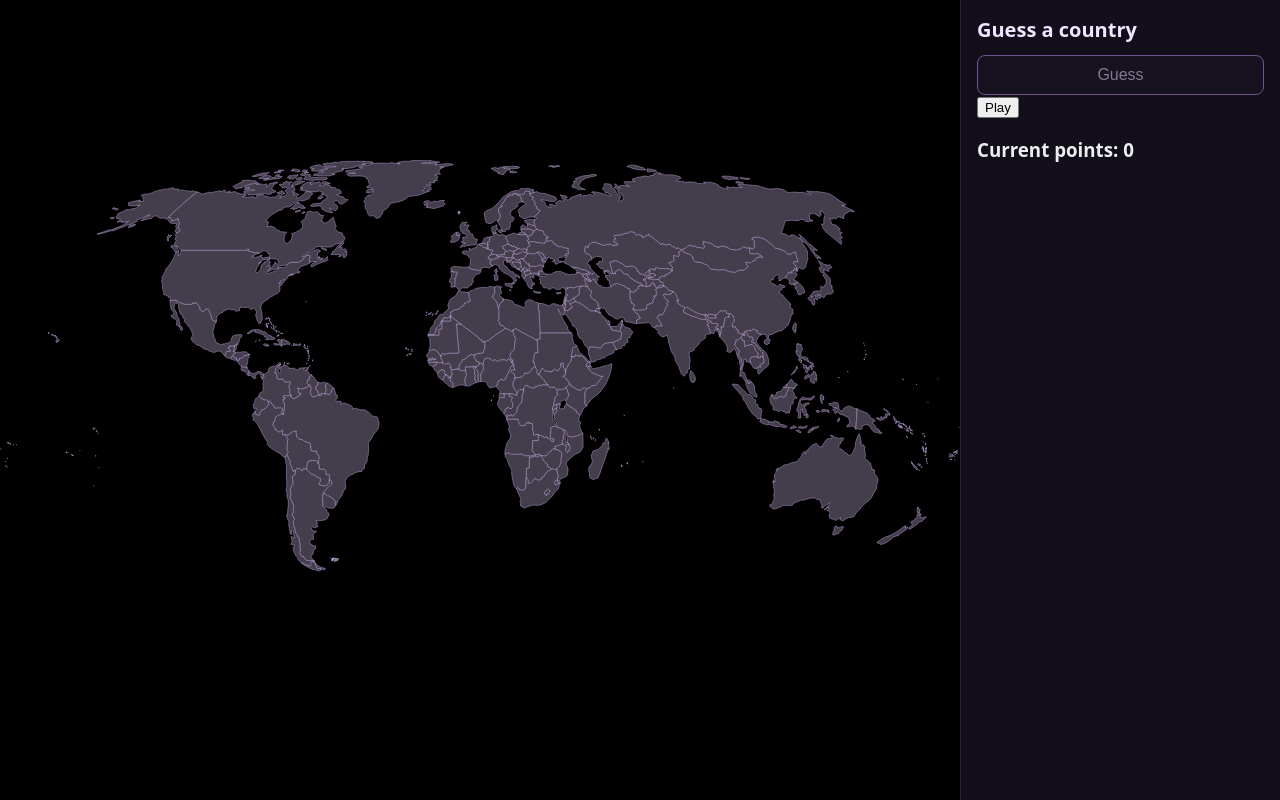
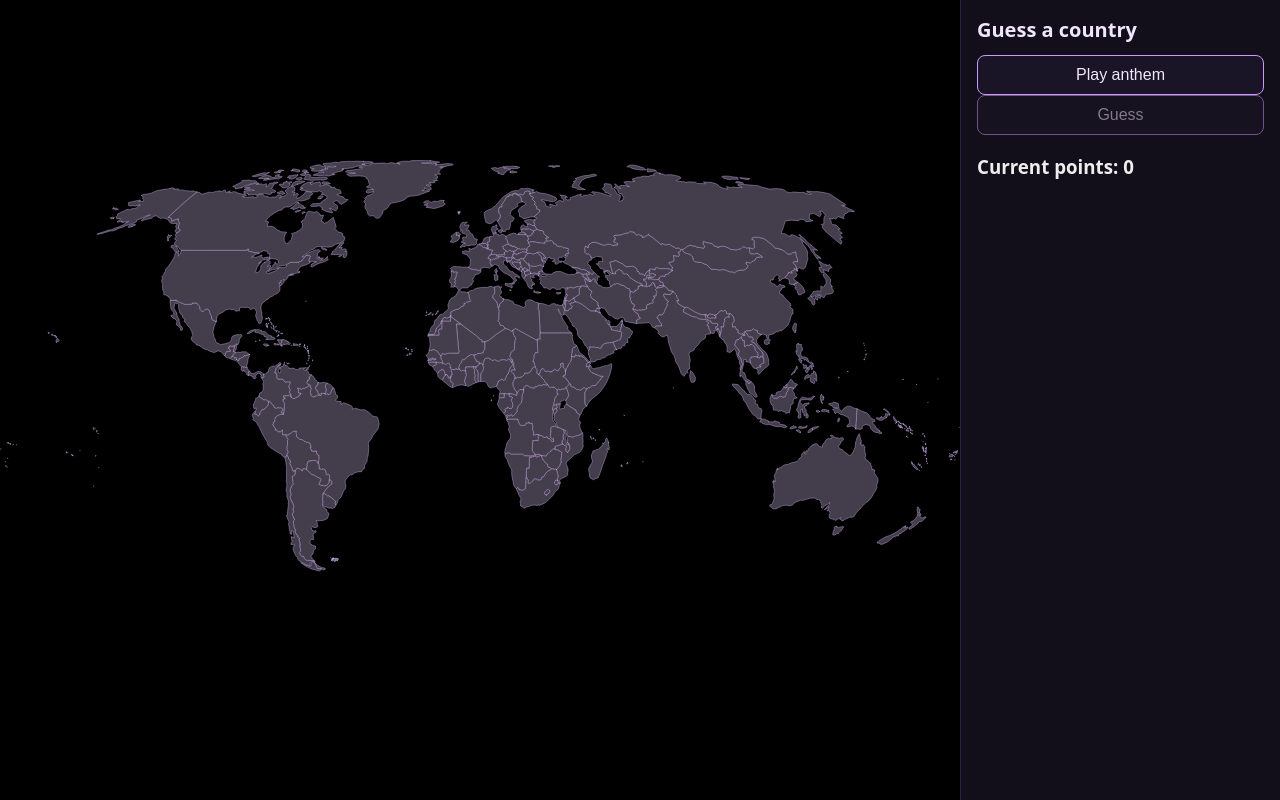
Before and after one commit to Lmucil/anthemguesser, a plain HTML site: page index.html in a window 1280 px wide. Drawn offline with Linux system fonts and the light colour scheme.

Commit message:
added those diabling buttons and updated the play button

```diff
--- a/guesser.js
+++ b/guesser.js
@@ -116,9 +116,9 @@
     "Urguay.m4a",
     "Uzbekistan.m4a",
     "Vietnam.m4a"
-
   ];
 
+  playBtn.disabled = false;
 
   let currentAnswer = null;
   let anthemAudio = null;
@@ -157,6 +157,7 @@
     anthemAudio.play();
     roundInProgress = true;
     guessBtn.disabled = false;
+    playBtn.disabled = true;
     nameEl.textContent = "Guess the country!";
   });
 
@@ -202,7 +203,8 @@
     } else {
       alert(`Wrong! The correct answer was ${currentAnswer}.`);
     }
-
+    guessBtn.disabled = true;
+    playBtn.disabled = false
     roundInProgress = false;
     currentAnswer = null;
     if (anthemAudio) {
--- a/index.html
+++ b/index.html
@@ -1015,8 +1015,8 @@
         <aside class="side-panel">
         <div class="container">
             <h2 id="country-name">Guess a country</h2>
+            <button id="play-btn" disabled>Play anthem</button>
             <button id="guess-btn" disabled>Guess</button>
-            <button id="play-btn">Play</button>
             <h3 id="points">Current points: 0</h3>
         </div>
         </aside>
--- a/worldmap.css
+++ b/worldmap.css
@@ -62,6 +62,24 @@ path:hover {
   color: #f1e6ff;
 }
 
+#play-btn {
+  width: 100%;
+  padding: 10px 12px;
+  font-size: 1rem;
+  border: 1px solid #c99aff;
+  background: #1a1526;
+  color: #f1e6ff;
+  border-radius: 8px;
+  cursor: pointer;
+  transition: transform 80ms ease;
+}
+
+#play-btn:disabled {
+  opacity: 0.5;
+  cursor: not-allowed;
+}
+
+
 #guess-btn {
   width: 100%;
   padding: 10px 12px;
```
